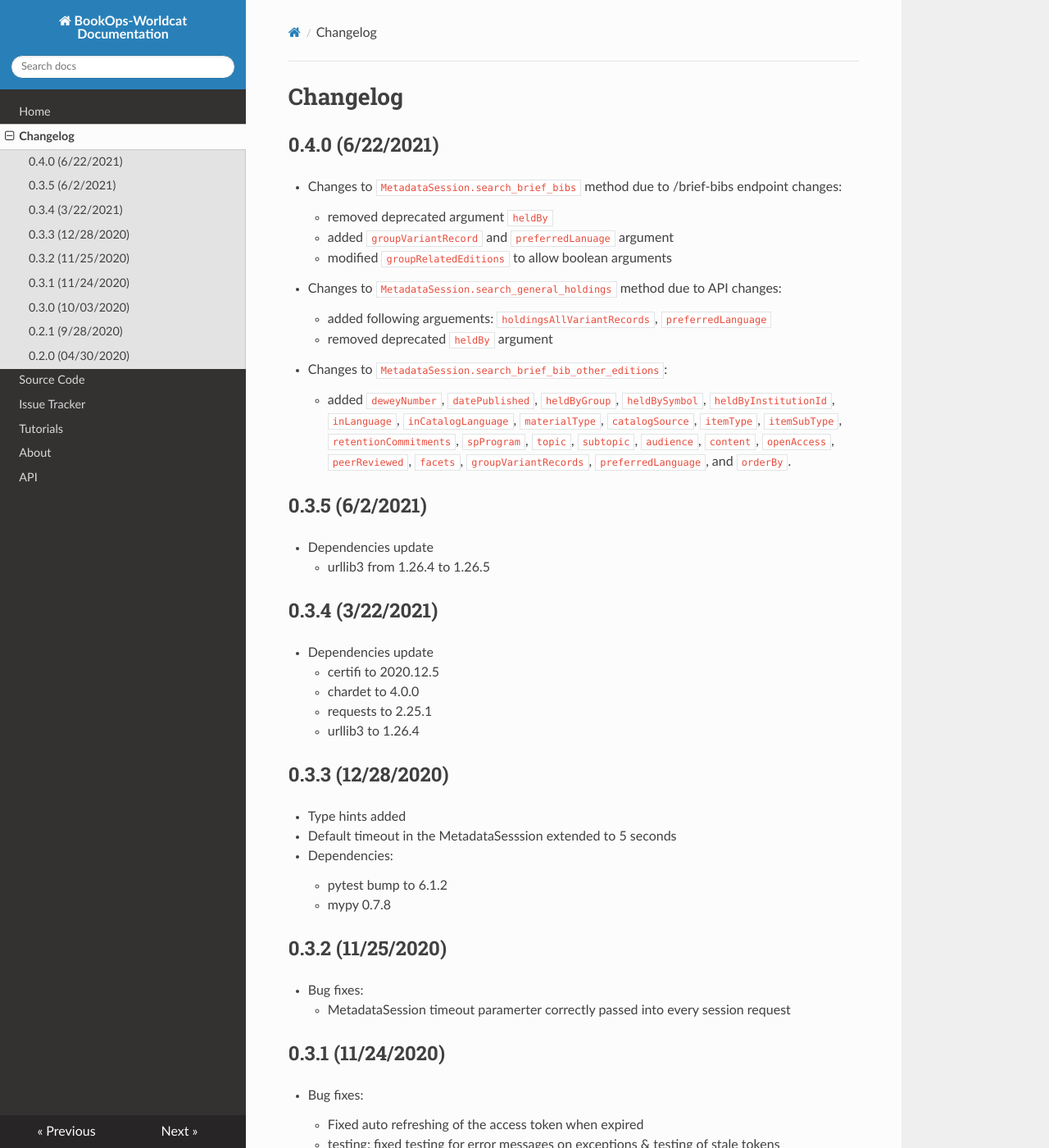
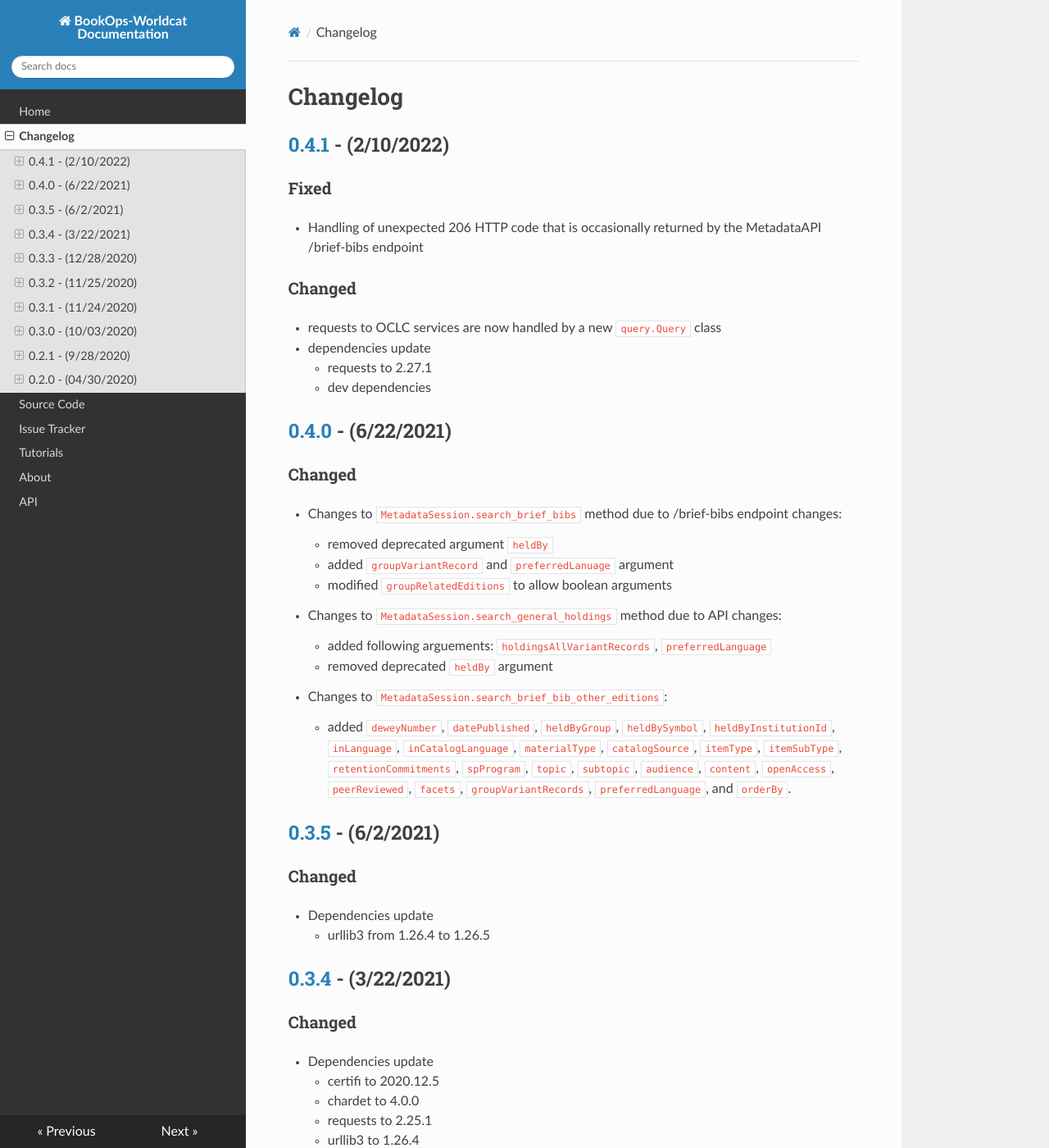
Before and after one commit to BookOps-CAT/bookops-worldcat, an MkDocs documentation site: the page built from docs/changelog.md, in a window 1280 px wide and 1400 px high. Shown: the whole window at 82% size. Built offline with MkDocs 1.6.1, drawn with Linux system fonts in a browser that asks for light colours; nearby versions of some CDN libraries; comment, search, counter and statistics services are not loaded; some of the changed text lies outside the part shown.

Commit message:
adds 0.4.1 release details & changes the format of changelog

```diff
--- a/docs/changelog.md
+++ b/docs/changelog.md
@@ -1,6 +1,17 @@
 # Changelog
 
-## 0.4.0 (6/22/2021)
+## [0.4.1] - (2/10/2022)
+### Fixed
++ Handling of unexpected 206 HTTP code that is occasionally returned by the MetadataAPI /brief-bibs endpoint
+
+### Changed
++ requests to OCLC services are now handled by a new `query.Query` class
++ dependencies update
+    + requests to 2.27.1
+    + dev dependencies
+
+## [0.4.0] - (6/22/2021)
+### Changed
 + Changes to `MetadataSession.search_brief_bibs` method due to /brief-bibs endpoint changes:
     + removed deprecated argument `heldBy`
     + added `groupVariantRecord` and `preferredLanuage` argument
@@ -16,45 +27,51 @@
     `peerReviewed`, `facets`, `groupVariantRecords`, `preferredLanguage`,
     and `orderBy`.
 
-## 0.3.5 (6/2/2021)
+## [0.3.5] - (6/2/2021)
+### Changed
 + Dependencies update
     + urllib3 from 1.26.4 to 1.26.5
 
-## 0.3.4 (3/22/2021)
+## [0.3.4] - (3/22/2021)
+### Changed
 + Dependencies update
     + certifi to 2020.12.5
     + chardet to 4.0.0
     + requests to 2.25.1
     + urllib3 to 1.26.4
 
-## 0.3.3 (12/28/2020)
-+ Type hints added
+## [0.3.3] - (12/28/2020)
+### Added
++ Type hints
 + Default timeout in the MetadataSesssion extended to 5 seconds
 
+### Changed
 + Dependencies:
     + pytest bump to 6.1.2
     + mypy 0.7.8
 
-## 0.3.2 (11/25/2020)
-+ Bug fixes:
-    + MetadataSession timeout paramerter correctly passed into every session request
+## [0.3.2] - (11/25/2020)
+### Fixed
++ MetadataSession timeout paramerter correctly passed into every session request
 
 
-## 0.3.1 (11/24/2020)
+## [0.3.1] - (11/24/2020)
+### Fixed
++ Fixed auto refreshing of the access token when expired
++ testing: fixed testing for error messages on exceptions & testing of stale tokens
 
-+ Bug fixes:
-    + Fixed auto refreshing of the access token when expired
-    + testing: fixed testing for error messages on exceptions & testing of stale tokens
-
+### Changed
 + Dependencies bump
     + certifi from 2020.6.20 to 2020.11.8
     + requests from 2.24.0 to 2.25.0
     + urlib3 from 1.25.10 to 1.26.2
+
+### Added
 + Added Python 3.9 testing to CI
 
 
-## 0.3.0 (10/03/2020)
-
+## [0.3.0] - (10/03/2020)
+### Changed
 + Introduces multiple breaking changes compared to the previous version!
 + Dropped features related to the WorldCat Search API
 + Support for Worldcat Metadata API v.1.1 introduced in May 2020
@@ -69,16 +86,32 @@
     + /ih/data (POST|DELETE)
     + /ih/checkholdings
     + /ih/datalist (POST|DELETE)
+
+### Added
 + API reference added to docs with mkapi
 
-## 0.2.1 (9/28/2020)
-
+## 0.2.1 - (9/28/2020)
+### Added
 + added functionality for docs versioning with mike
 
-## 0.2.0 (04/30/2020)
-
+## 0.2.0 - (04/30/2020)
+### Added
 + Expanded and improved documentation
 + Customizable "user-agent" in session header and token request
++ `TokenRequestError` exception added on failed access token request
+
+### Changed
 + SRU/CQL query syntax aligned with OCLC specifications
-+ `TokenRequestError` exception added on failed access token request
+
+### Fixed
 + fixed hooks info in docstrings in `SearchSession` and `MetadataSession`
+
+
+[0.4.1]: https://github.com/BookOps-CAT/bookops-worldcat/compare/v0.4.0...v0.4.1
+[0.4.0]: https://github.com/BookOps-CAT/bookops-worldcat/compare/v0.3.5...v0.4.0
+[0.3.5]: https://github.com/BookOps-CAT/bookops-worldcat/compare/v0.3.4...v0.3.5
+[0.3.4]: https://github.com/BookOps-CAT/bookops-worldcat/compare/v0.3.3...v0.3.4
+[0.3.3]: https://github.com/BookOps-CAT/bookops-worldcat/compare/v0.3.2...v0.3.3
+[0.3.2]: https://github.com/BookOps-CAT/bookops-worldcat/compare/v0.3.1...v0.3.2
+[0.3.1]: https://github.com/BookOps-CAT/bookops-worldcat/compare/v0.3.0...v0.3.1
+[0.3.0]: https://github.com/BookOps-CAT/bookops-worldcat/compare/v0.2.0...v0.3.0
```
